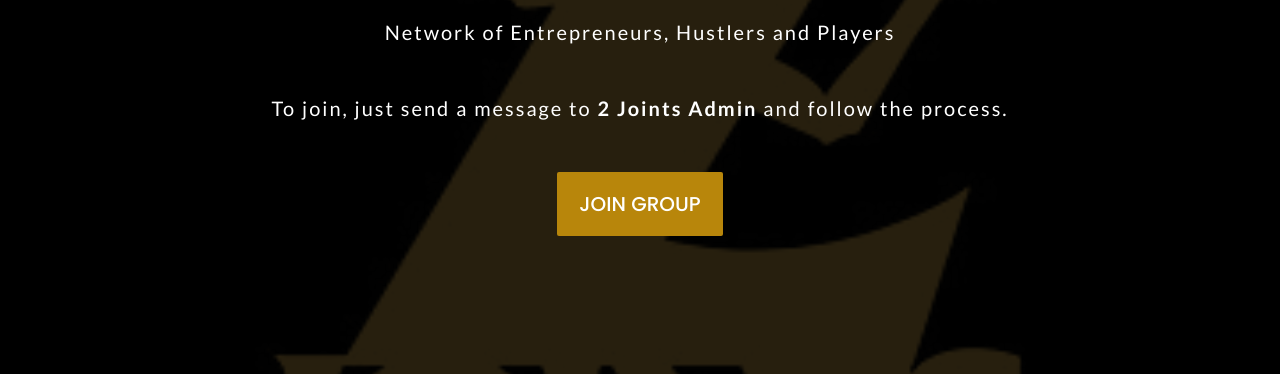
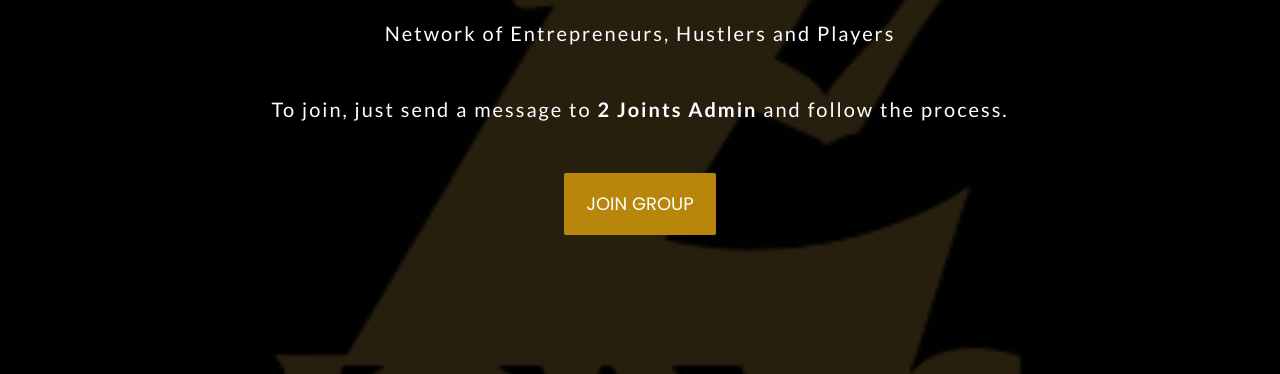
Before and after one commit to zypherr-website/2je-business1, a plain HTML site: page join-group.html in a window 1280 px wide. Shown: the part 426-800 px from the top of the page. Drawn offline with nearby package versions, Linux system fonts and the light colour scheme; a script that the page names is missing.

Commit message:
Update join-group.css

```diff
--- a/css/join-group.css
+++ b/css/join-group.css
@@ -29,9 +29,8 @@
 }
 
 .join-group a{
-    font-size: 2rem;
+    font-size: 1.8rem;
     padding: 2rem 2.2rem;
-    font-weight: 500;
     padding: 2rem 2.2rem;
     background: darkgoldenrod;
     border-radius: 2px;
```
